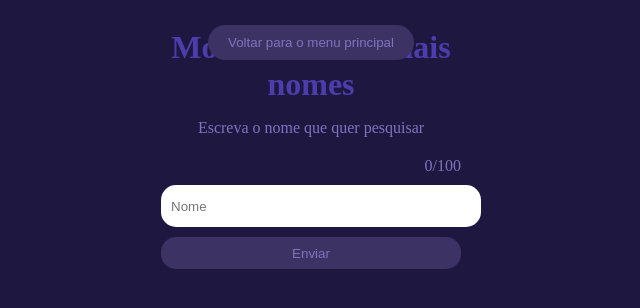
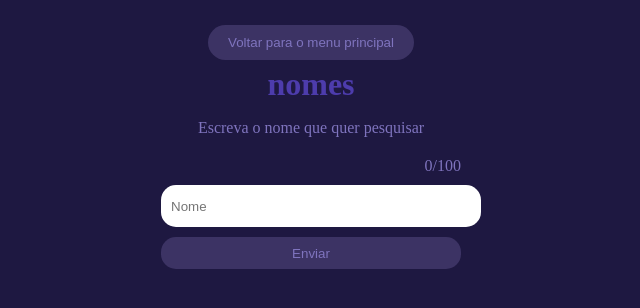
Before and after one commit to daviprios/search-names-front, a React (Create React App) app: page /form/show in a window 1280 px wide. Shown: the top 308 px of the page, without its empty margins (329-969 px from the left). Built offline with nearby package versions, Linux system fonts and the light colour scheme; the HTML template or start-up script is replaced by a standard one.

Commit message:
correct show style

```diff
--- a/src/pages/Form/ShowForm/index.tsx
+++ b/src/pages/Form/ShowForm/index.tsx
@@ -44,7 +44,7 @@ export default function ShowForm() {
   }
 
   return (
-    <form id='ShowForm' onSubmit={event => handleSubmit(event)}>
+    <form id='ShowForm' data-list-on={showNameTable} onSubmit={event => handleSubmit(event)}>
       <h1>
         Mostrar um ou mais nomes
       </h1>
--- a/src/pages/Form/index.sass
+++ b/src/pages/Form/index.sass
@@ -4,24 +4,42 @@
   display: flex
   justify-content: center
   align-items: center
+  flex-direction: column
 
   #BackButton
-    position: absolute
-    top: 25px
+    position: fixed
+    top: 0px
 
-    button
-      padding: 10px 20px
+    display: flex
+    justify-content: center
+    align-items: center
 
-      border-radius: 20px
+    height: 80px
+    width: 100%
 
-      color: $text-secondary-color
-      background-color: $secondary-color
+    background-color: $primary-color
 
-      &:hover
-        background-color: $tertiary-color
+    a
+      position: absolute
+      top: 25px
+
+      button
+        padding: 10px 20px
+
+        border-radius: 20px
+
+        color: $text-secondary-color
+        background-color: $secondary-color
+
+        &:hover
+          background-color: $tertiary-color
 
   [id$='Form']
     width: 300px
+
+    &[data-list-on='true']
+      height: calc(100% - 80px)
+      margin-top: 80px
 
     &>*
       width: 100%
--- a/src/pages/Form/index.tsx
+++ b/src/pages/Form/index.tsx
@@ -12,11 +12,13 @@ import DeleteForm from './DeleteForm';
 export default function Form() {
   return (
     <div id='Form'>
-      <Link to='/' id='BackButton'>
-        <button>
-          Voltar para o menu principal
-        </button>
-      </Link>
+      <div id='BackButton'>
+        <Link to='/' >
+          <button>
+            Voltar para o menu principal
+          </button>
+        </Link>
+      </div>
       <Switch>
         <Route path='/form/create' component={CreateForm}/>
         <Route path='/form/show' component={ShowForm}/>
```
